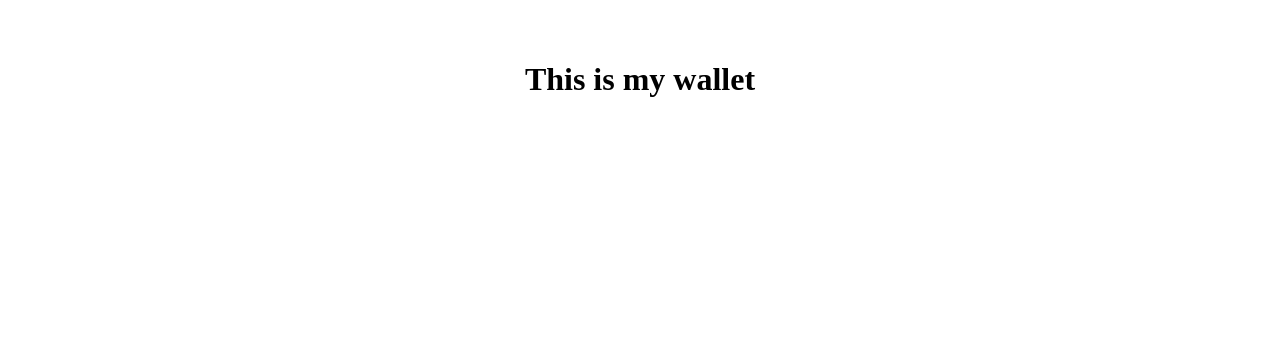
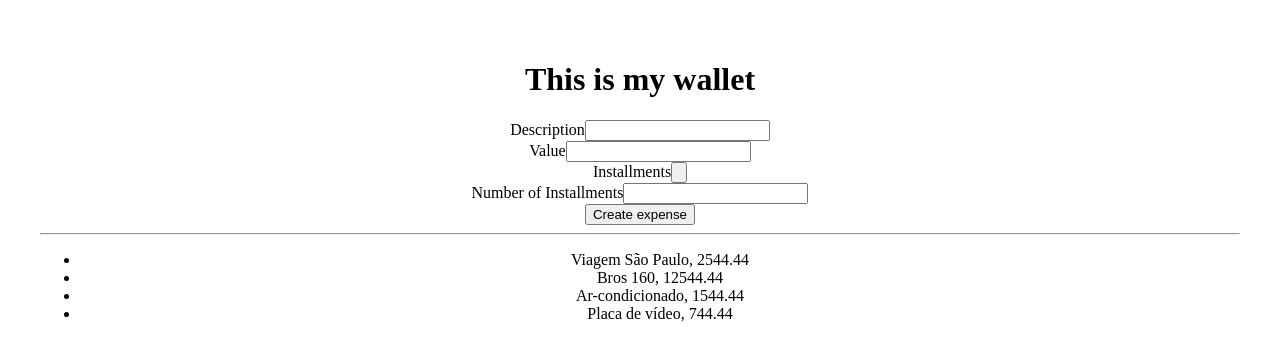
Before and after one commit to gustavogomesn/my_wallet, a React (Vite) app: page / in a window 1280 px wide. Shown: the top 360 px of the page. Built offline with nearby package versions, Linux system fonts and the light colour scheme.

Commit message:
Create Form and List to create tasks and show it using a js file as database

```diff
--- a/package.json
+++ b/package.json
@@ -11,7 +11,8 @@
   },
   "dependencies": {
     "react": "^18.2.0",
-    "react-dom": "^18.2.0"
+    "react-dom": "^18.2.0",
+    "uuid": "^9.0.1"
   },
   "devDependencies": {
     "@types/react": "^18.2.15",
--- a/src/App.jsx
+++ b/src/App.jsx
@@ -1,10 +1,23 @@
+import { useState } from 'react'
 import './App.css'
+import expenses from './assets/database/db.js'
+import ListOfExpenses from './components/ListOfExpenses'
+import NewExpenseForm from './components/NewExpenseForm'
 
 function App() {
+
+  const [db, setDb] = useState(expenses)
 
   return (
     <>
       <h1>This is my wallet</h1>
+
+      <NewExpenseForm db={db} setDb={setDb}/>
+
+      <hr></hr>
+
+      <ListOfExpenses db={db}/>
+
     </>
   )
 }
--- /dev/null
+++ b/src/assets/database/db.js
@@ -0,0 +1,45 @@
+const expenses = [
+    {
+        id: 1,
+        date: 1697242872926,
+        description: "Viagem São Paulo",
+        totalValue: 2544.44,
+        installment: true,
+        numberOfInstallments: 10,
+        installmentValue: 254.44
+
+    },
+    {
+        id: 2,
+        date: 16972431272926,
+        description: "Bros 160",
+        totalValue: 12544.44,
+        installment: true,
+        numberOfInstallments: 10,
+        installmentValue: 254.44
+
+    },
+    {
+        id: 3,
+        date: 1697401872926,
+        description: "Ar-condicionado",
+        totalValue: 1544.44,
+        installment: true,
+        numberOfInstallments: 10,
+        installmentValue: 254.44
+
+    },
+    {
+        id: 4,
+        date: 16972424122926,
+        description: "Placa de vídeo",
+        totalValue: 744.44,
+        installment: true,
+        numberOfInstallments: 10,
+        installmentValue: 254.44
+
+    },
+
+]
+
+export default expenses
--- /dev/null
+++ b/src/components/ListOfExpenses/index.jsx
@@ -0,0 +1,13 @@
+import React from 'react'
+
+function ListOfExpenses({db}) {
+  return (
+    <ul>
+        {db.map(expense => {
+          return <li key={expense.id}>{expense.description}, {expense.totalValue}</li>
+        })}
+      </ul>
+  )
+}
+
+export default ListOfExpenses
--- /dev/null
+++ b/src/components/NewExpenseForm/index.jsx
@@ -0,0 +1,56 @@
+import React, { useState } from 'react'
+import {v4 as uuidv4} from 'uuid'
+
+function NewExpenseForm({db, setDb}) {
+
+  const [newExpense, setNewExpense] = useState({
+        id: '',
+        date: Date.now(),
+        description: "",
+        totalValue: '',
+        installment: true,
+        numberOfInstallments: '',
+        installmentValue: 100
+  })
+
+  const handleChangeEvent = e => {
+    const {name, value} = e.target
+    setNewExpense((prevState) => ({
+      ...prevState,
+      id: uuidv4(),
+      [name]: value
+    }))
+  }
+
+  const handleClick = e => {
+    e.preventDefault()
+    setDb([
+      ...db,
+      newExpense
+    ])
+  }
+
+  return (
+    <form>
+        <div>
+          <label>Description</label>
+          <input type='text' value={newExpense.description} name='description' onChange={handleChangeEvent}/>
+        </div>
+        <div>
+          <label>Value</label>
+          <input type='number' name="totalValue" value={newExpense.totalValue} onChange={handleChangeEvent}/>
+        </div>
+        <div>
+          <label>Installments</label>
+          <input type='button'/>
+        </div>
+        <div>
+          <label>Number of Installments</label>
+          <input type='number' name="numberOfInstallments" value={newExpense.numberOfInstallments} onChange={handleChangeEvent}/>
+        </div>
+        <button onClick={handleClick}>Create expense</button>
+      </form>
+  )
+}
+
+export default NewExpenseForm
```
Also changed, not shown: 1 other file (tests, documents, lock files or other folders).
